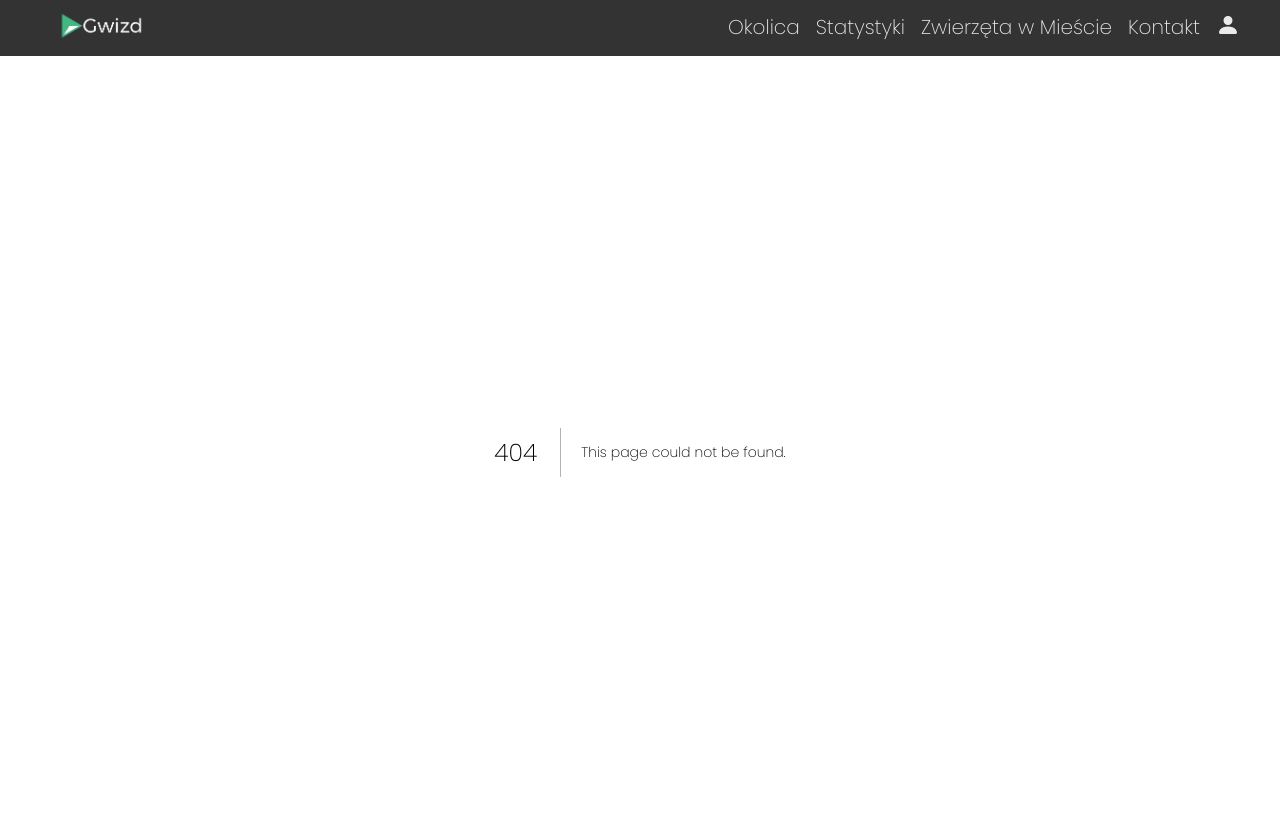
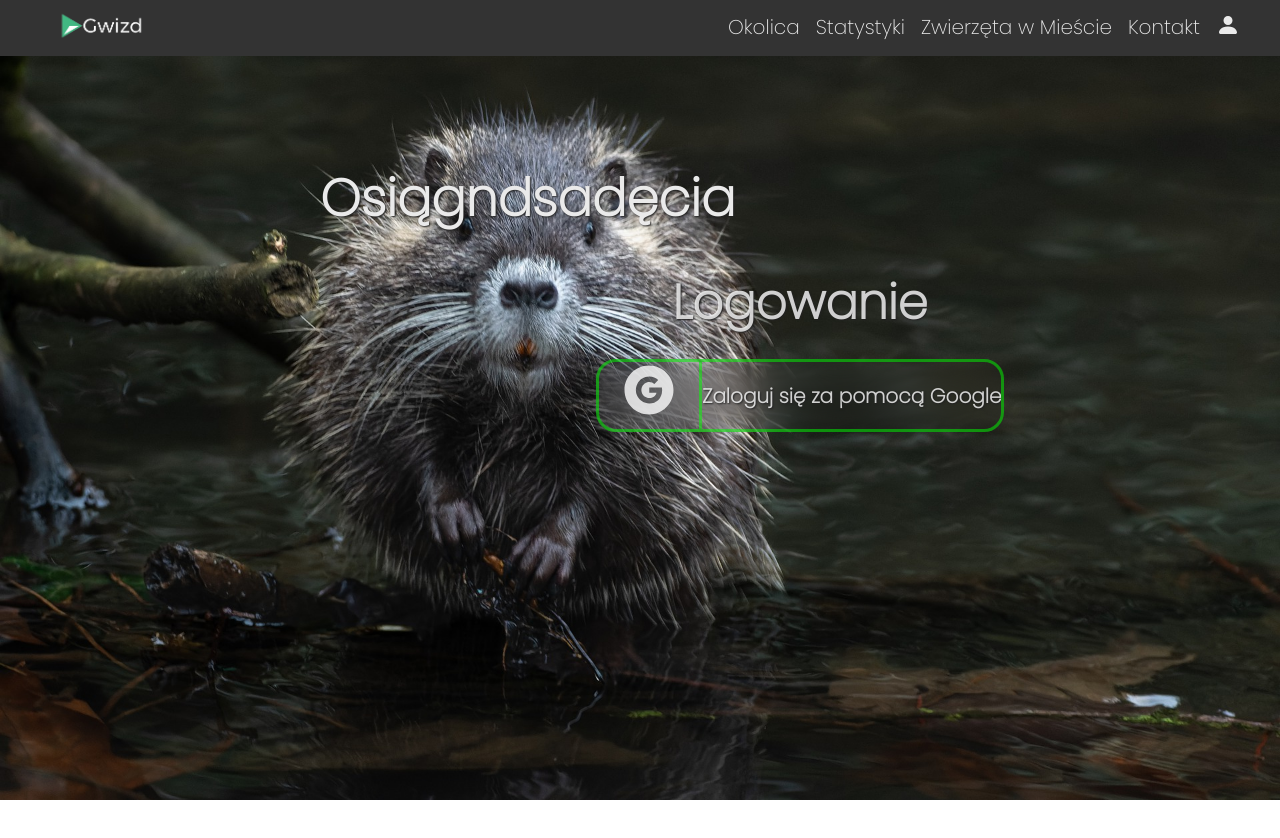
Before and after one commit to theImmortalCoders/gwizd-frontend, a Next.js app: page /achievement in a window 1280 px wide. Before the commit this address had no page. Shown: the top 838 px of the page. After the commit the page ends 800 px from the top, so only its background shows below. Built offline with nearby package versions, Linux system fonts and the light colour scheme.

Commit message:
achivments

```diff
--- /dev/null
+++ b/src/app/achievement/components/box/box.module.css
@@ -0,0 +1,18 @@
+.main {
+  display: flex;
+  flex-direction: column;
+  align-items: center;
+  text-align: center;
+}
+.text {
+  display: flex;
+  flex-direction: column;
+  align-items: center;
+  gap: 9px;
+  margin-top: 30px;
+  height: auto;
+  color: var(--whitetowrite);
+  font-size: clamp(0rem, 9vw, 3rem);
+  font-weight: 700;
+  margin-bottom: 2vh;
+}
--- /dev/null
+++ b/src/app/achievement/components/box/box.tsx
@@ -0,0 +1,30 @@
+"use client";
+import React from "react";
+import AchievementButton from "../button/button";
+import styles from "./box.module.css";
+import { AiFillGoogleCircle } from "react-icons/ai";
+
+interface LoginBoxProps {
+  loginText: string;
+}
+
+export default function AchievementBox({ loginText }: LoginBoxProps) {
+  const handleLoginClick = () => {
+    document.cookie = "redirectUrl=http://localhost:3000/";
+    window.location.href = "http://localhost:8080/api/oauth2/authorize/github";
+  };
+
+  const iconName1 = AiFillGoogleCircle;
+  const companyName1 = "Google";
+  return (
+    <div className={styles.main}>
+      <div className={styles.text}>{loginText}</div>
+      <a
+        onClick={handleLoginClick}
+        href="http://localhost:8080/api/oauth2/authorize/google"
+      >
+        <AchievementButton iconname={iconName1} companyname={companyName1} />
+      </a>
+    </div>
+  );
+}
--- /dev/null
+++ b/src/app/achievement/components/button/button.module.css
@@ -0,0 +1,33 @@
+.boxes {
+  margin-top: 0.5vh;
+  margin-bottom: 0.5vh;
+  height: auto;
+  display: grid;
+  grid-template-columns: 1fr 3fr;
+  background: none;
+  border: solid var(--green);
+  border-radius: 20px;
+  backdrop-filter: blur(20px);
+  cursor: pointer;
+}
+.boxicon {
+  display: flex;
+  align-items: center;
+  margin: auto;
+}
+.boxicon svg {
+  width: 7vh;
+  height: auto;
+}
+.boxtext {
+  display: flex;
+  justify-content: center;
+  align-items: center;
+  border-left: solid var(--green);
+}
+.boxtext h3 {
+  color: var(--whitetowrite);
+  display: flex;
+  text-align: center;
+  font-size: clamp(0rem, 4vw, 1.25rem);
+}
--- /dev/null
+++ b/src/app/achievement/components/button/button.tsx
@@ -0,0 +1,28 @@
+import styles from "./button.module.css";
+import React from "react";
+import { IconType } from "react-icons";
+
+interface AchievementButtonProps {
+  iconname: IconType;
+  companyname: string;
+}
+
+export default function AchievementButton({
+  iconname,
+  companyname,
+}: AchievementButtonProps) {
+  return (
+    <div className={styles.boxes}>
+      <div className={styles.boxicon}>
+        <a>
+          {React.createElement(iconname as IconType, {
+            color: "var(--whitetowrite)",
+          })}
+        </a>
+      </div>
+      <div className={styles.boxtext}>
+        <h3>Zaloguj się za pomocą {companyname}</h3>
+      </div>
+    </div>
+  );
+}
--- /dev/null
+++ b/src/app/achievement/page.module.css
@@ -0,0 +1,22 @@
+.achievementpagemain {
+  width: 100vw;
+  min-height: 93vh;
+  background-color: blue;
+}
+/*https://pixabay.com/pl/photos/b%C3%B3br-szczur-nutrii-m%C5%82ode-gryzo%C5%84-7738914/*/
+.backgroundImage {
+  background-image: url("./achievement.jpg");
+  background-size: cover;
+  background-position: center top 30%;
+  padding-top: 5vh;
+  padding-bottom: 5vh;
+  width: auto;
+  min-height: 93vh;
+}
+.container {
+  padding-left: 25vw;
+  padding-top: 8vh;
+  color: var(--almostwhite);
+  font-size: clamp(0.8rem, 2vw, 2.5rem);
+  text-shadow: 1px 1px 2px var(--verydarkgrey);
+}
--- /dev/null
+++ b/src/app/achievement/page.tsx
@@ -0,0 +1,16 @@
+import AchievementBox from "./components/box/box";
+import styles from "./page.module.css";
+
+export default function Achievement() {
+  const loginText: string = "Logowanie";
+  return (
+    <div className={styles.achievementpagemain}>
+      <div className={styles.backgroundImage}>
+        <div className={styles.container}>
+          <h1>Osiągndsadęcia</h1>
+          <AchievementBox loginText={loginText} />
+        </div>
+      </div>
+    </div>
+  );
+}
```
Also changed, not shown: src/app/achievement/achievement.jpg (added).
